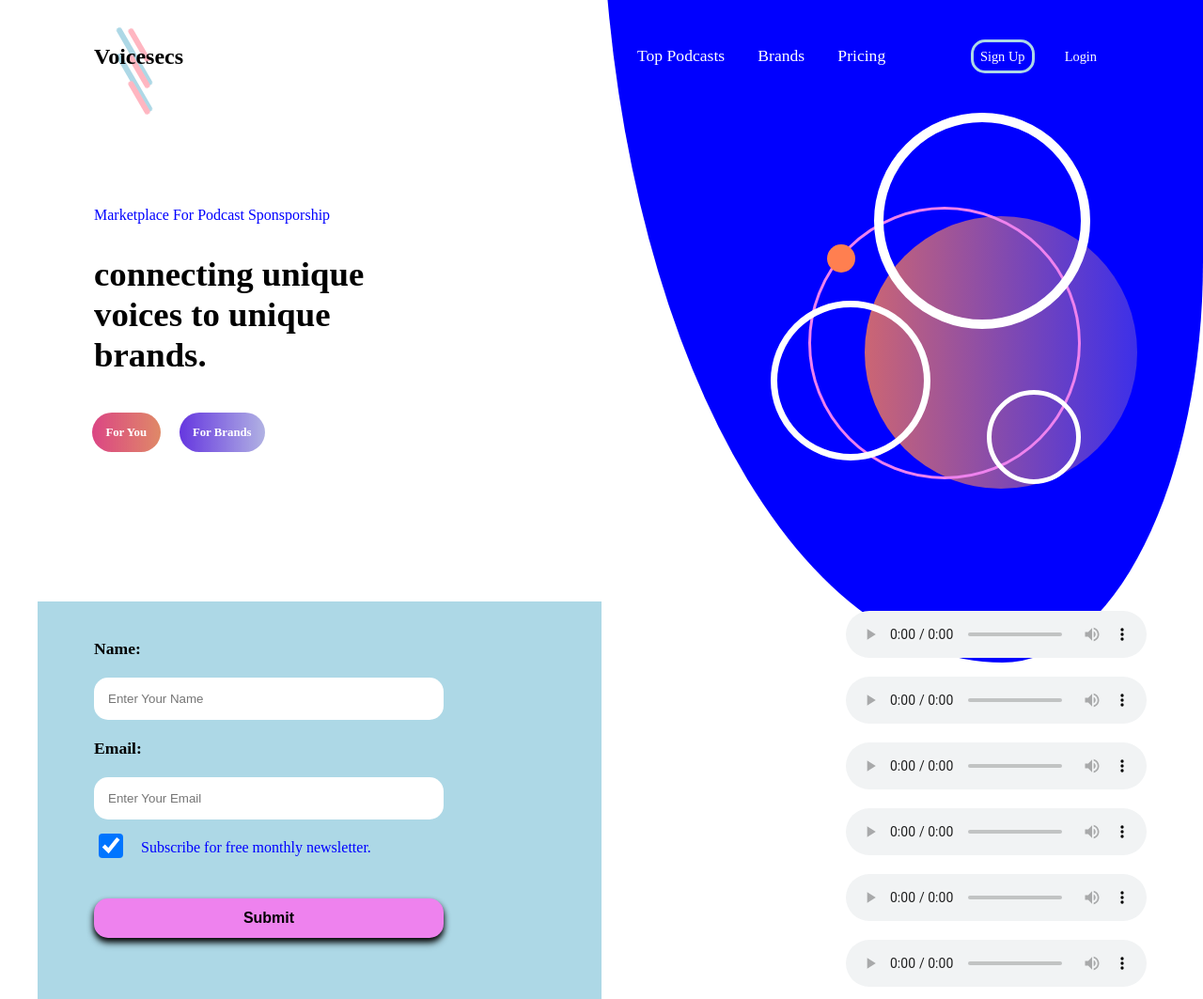
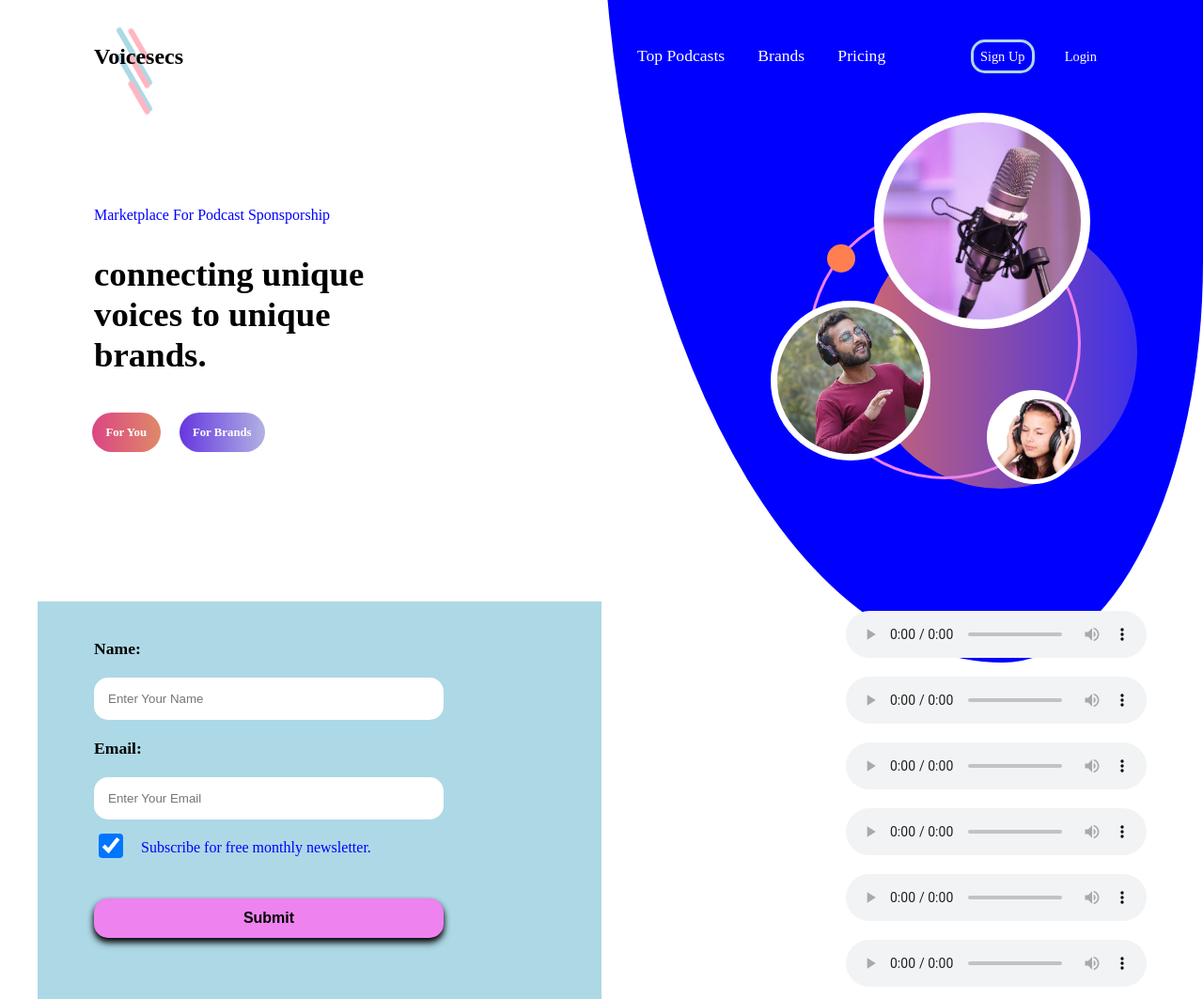
Before and after one commit to desglobe/voicesescs, a plain HTML site: page index.html in a window 1280 px wide. Shown: the top 1063 px of the page at 94% size. Drawn offline with Linux system fonts and the light colour scheme; the site is published under a folder, as on GitHub Pages, so addresses that start at the root find nothing; a script that the page names is missing.

Commit message:
Attempted to resolve broken background images links from css

```diff
--- a/scss/voicesecs.scss
+++ b/scss/voicesecs.scss
@@ -250,7 +250,7 @@ li:hover::after {
   border-radius: 50%;
   z-index: 1;
   border: 10px solid $neutral-color;
-  background: url(/images/podcast-3696504_1280.jpg);
+  background: url(../images/podcast-3696504_1280.jpg);
   background-size: cover;
   background-repeat: no-repeat;
   background-position: center;
@@ -297,7 +297,7 @@ li:hover::after {
   width: 170px;
   height: 170px;
   z-index: 2;
-  background: url(/images/man-5971509_640.jpg);
+  background: url(../images/man-5971509_640.jpg);
   background-size: cover;
   background-repeat: no-repeat;
   background-position: center;
@@ -311,7 +311,7 @@ li:hover::after {
   width: 100px;
   height: 100px;
   z-index: 2;
-  background: url(/images/cute-15719_1280.jpg);
+  background: url(../images/cute-15719_1280.jpg);
   background-size: cover;
   background-repeat: no-repeat;
   background-position: center;
```
Also changed, not shown: css/voicesecs.css, 1 other file.
